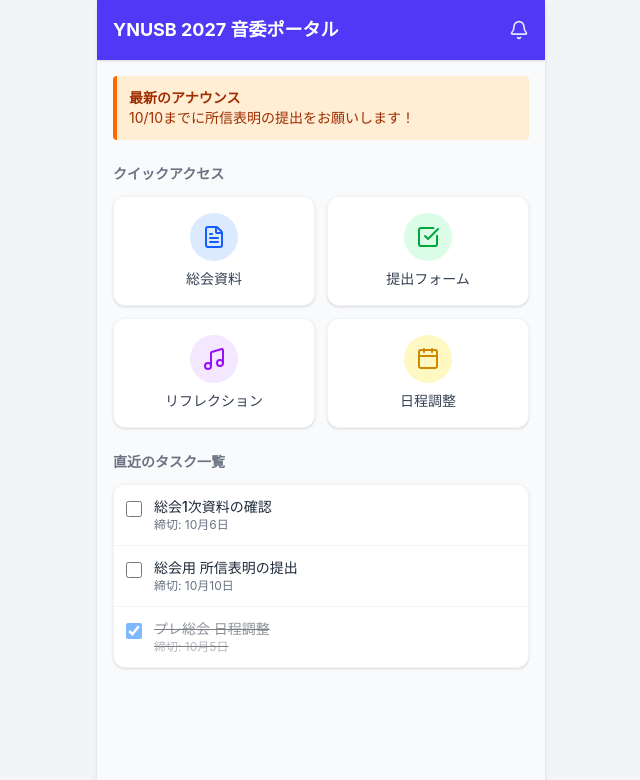
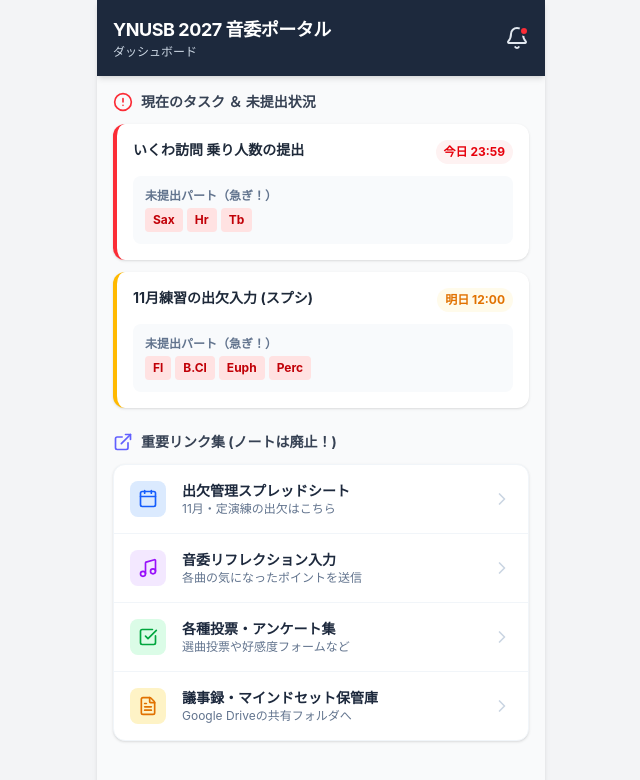
Before and after one commit to shima0823/YNUSB2027Music, a React (Vite) app in the folder committeeLINE/: page / in a window 1280 px wide. Shown: the top 780 px of the page, without its empty margins (319-959 px from the left). Built offline with nearby package versions, Linux system fonts and the light colour scheme.

Commit message:
feat: Add Who's Pending widget and Link Hub based on LINE chat analysis

```diff
--- a/committeeLINE/src/App.jsx
+++ b/committeeLINE/src/App.jsx
@@ -1,81 +1,141 @@
 import { useState } from 'react'
-import { FileText, Calendar, CheckSquare, Music, Bell } from 'lucide-react'
+import { FileText, Calendar, CheckSquare, Music, Bell, ExternalLink, AlertCircle, CheckCircle2, ChevronRight } from 'lucide-react'
 
 function App() {
   const [activeTab, setActiveTab] = useState('home');
 
+  // モックデータ：未提出の状況
+  const pendingTasks = [
+    {
+      id: 1,
+      title: 'いくわ訪問 乗り人数の提出',
+      deadline: '今日 23:59',
+      urgency: 'high',
+      missingParts: ['Sax', 'Hr', 'Tb'],
+      completedParts: ['Fl', 'Cl', 'B.Cl', 'Tp', 'Euph', 'Tuba', 'Perc']
+    },
+    {
+      id: 2,
+      title: '11月練習の出欠入力 (スプシ)',
+      deadline: '明日 12:00',
+      urgency: 'medium',
+      missingParts: ['Fl', 'B.Cl', 'Euph', 'Perc'],
+      completedParts: ['Cl', 'Sax', 'Tp', 'Hr', 'Tb', 'Tuba']
+    }
+  ];
+
   return (
-    <div className="min-h-screen max-w-md mx-auto bg-gray-50 shadow-md flex flex-col relative overflow-hidden">
+    <div className="min-h-screen max-w-md mx-auto bg-gray-50 shadow-md flex flex-col relative overflow-hidden font-sans">
       {/* Header */}
-      <header className="bg-indigo-600 text-white p-4 sticky top-0 z-10 shadow-sm flex items-center justify-between">
-        <h1 className="font-bold text-lg">YNUSB 2027 音委ポータル</h1>
-        <Bell className="w-5 h-5 text-indigo-100" />
+      <header className="bg-slate-800 text-white p-4 sticky top-0 z-10 shadow-md flex items-center justify-between">
+        <div>
+          <h1 className="font-bold text-lg tracking-tight">YNUSB 2027 音委ポータル</h1>
+          <p className="text-xs text-slate-300">ダッシュボード</p>
+        </div>
+        <div className="relative">
+          <Bell className="w-6 h-6 text-slate-200" />
+          <span className="absolute top-0 right-0 w-2.5 h-2.5 bg-red-500 border-2 border-slate-800 rounded-full"></span>
+        </div>
       </header>
 
       {/* Main Content */}
-      <main className="flex-1 p-4 pb-24 overflow-y-auto">
-        {/* Alerts / Announcements */}
-        <div className="bg-orange-100 border-l-4 border-orange-500 text-orange-800 p-3 mb-6 rounded text-sm">
-          <p className="font-bold">最新のアナウンス</p>
-          <p>10/10までに所信表明の提出をお願いします！</p>
-        </div>
+      <main className="flex-1 p-4 pb-24 overflow-y-auto space-y-6">
 
-        <h2 className="text-gray-500 font-semibold text-sm mb-3">クイックアクセス</h2>
+        {/* Feature 1: 「未提出は誰？」ウィジェット */}
+        <section>
+          <div className="flex items-center gap-2 mb-3">
+            <AlertCircle className="w-5 h-5 text-red-500" />
+            <h2 className="text-gray-700 font-bold text-sm">現在のタスク ＆ 未提出状況</h2>
+          </div>
 
-        <div className="grid grid-cols-2 gap-3 mb-6">
-          <a href="#" className="bg-white p-4 rounded-xl shadow-sm border border-gray-100 flex flex-col items-center justify-center gap-2 hover:bg-gray-50 transition">
-            <div className="bg-blue-100 p-3 rounded-full text-blue-600">
-              <FileText className="w-6 h-6" />
-            </div>
-            <span className="text-sm font-medium text-gray-700">総会資料</span>
-          </a>
+          <div className="space-y-3">
+            {pendingTasks.map(task => (
+              <div key={task.id} className={`bg-white rounded-xl shadow-sm border-l-4 p-4 ${task.urgency === 'high' ? 'border-red-500' : 'border-amber-400'}`}>
+                <div className="flex justify-between items-start mb-2">
+                  <h3 className="font-bold text-gray-800 text-sm">{task.title}</h3>
+                  <span className={`text-xs font-bold px-2 py-1 rounded-full ${task.urgency === 'high' ? 'bg-red-50 text-red-600' : 'bg-amber-50 text-amber-600'}`}>
+                    {task.deadline}
+                  </span>
+                </div>
 
-          <a href="#" className="bg-white p-4 rounded-xl shadow-sm border border-gray-100 flex flex-col items-center justify-center gap-2 hover:bg-gray-50 transition">
-            <div className="bg-green-100 p-3 rounded-full text-green-600">
-              <CheckSquare className="w-6 h-6" />
-            </div>
-            <span className="text-sm font-medium text-gray-700">提出フォーム</span>
-          </a>
+                <div className="bg-slate-50 rounded-lg p-3 mt-3">
+                  <p className="text-xs text-slate-500 font-bold mb-1">未提出パート（急ぎ！）</p>
+                  <div className="flex flex-wrap gap-1">
+                    {task.missingParts.map(part => (
+                      <span key={part} className="px-2 py-1 bg-red-100 text-red-700 text-xs font-bold rounded">
+                        {part}
+                      </span>
+                    ))}
+                    {task.missingParts.length === 0 && (
+                      <span className="text-xs text-green-600 flex items-center gap-1"><CheckCircle2 className="w-3 h-3"/>全員提出済</span>
+                    )}
+                  </div>
+                </div>
+              </div>
+            ))}
+          </div>
+        </section>
 
-          <a href="#" className="bg-white p-4 rounded-xl shadow-sm border border-gray-100 flex flex-col items-center justify-center gap-2 hover:bg-gray-50 transition">
-            <div className="bg-purple-100 p-3 rounded-full text-purple-600">
-              <Music className="w-6 h-6" />
-            </div>
-            <span className="text-sm font-medium text-gray-700">リフレクション</span>
-          </a>
+        {/* Feature 4: リンク集の一元化 */}
+        <section>
+          <div className="flex items-center gap-2 mb-3">
+            <ExternalLink className="w-5 h-5 text-indigo-500" />
+            <h2 className="text-gray-700 font-bold text-sm">重要リンク集 (ノートは廃止！)</h2>
+          </div>
 
-          <a href="#" className="bg-white p-4 rounded-xl shadow-sm border border-gray-100 flex flex-col items-center justify-center gap-2 hover:bg-gray-50 transition">
-            <div className="bg-yellow-100 p-3 rounded-full text-yellow-600">
-              <Calendar className="w-6 h-6" />
-            </div>
-            <span className="text-sm font-medium text-gray-700">日程調整</span>
-          </a>
-        </div>
+          <div className="bg-white rounded-xl shadow-sm border border-slate-100 overflow-hidden divide-y divide-slate-100">
 
-        <h2 className="text-gray-500 font-semibold text-sm mb-3">直近のタスク一覧</h2>
-        <div className="bg-white rounded-xl shadow-sm border border-gray-100 divide-y divide-gray-100">
-          <div className="p-3 flex items-start gap-3">
-            <input type="checkbox" className="mt-1 w-4 h-4 text-indigo-600 rounded border-gray-300" />
-            <div>
-              <p className="text-sm font-medium text-gray-800">総会1次資料の確認</p>
-              <p className="text-xs text-gray-500">締切: 10月6日</p>
-            </div>
+            {/* Category 1 */}
+            <a href="#" className="flex items-center p-4 hover:bg-slate-50 active:bg-slate-100 transition">
+              <div className="bg-blue-100 p-2 rounded-lg text-blue-600 mr-4">
+                <Calendar className="w-5 h-5" />
+              </div>
+              <div className="flex-1">
+                <p className="font-bold text-slate-800 text-sm">出欠管理スプレッドシート</p>
+                <p className="text-xs text-slate-500">11月・定演練の出欠はこちら</p>
+              </div>
+              <ChevronRight className="w-5 h-5 text-slate-300" />
+            </a>
+
+            {/* Category 2 */}
+            <a href="#" className="flex items-center p-4 hover:bg-slate-50 active:bg-slate-100 transition">
+              <div className="bg-purple-100 p-2 rounded-lg text-purple-600 mr-4">
+                <Music className="w-5 h-5" />
+              </div>
+              <div className="flex-1">
+                <p className="font-bold text-slate-800 text-sm">音委リフレクション入力</p>
+                <p className="text-xs text-slate-500">各曲の気になったポイントを送信</p>
+              </div>
+              <ChevronRight className="w-5 h-5 text-slate-300" />
+            </a>
+
+            {/* Category 3 */}
+            <a href="#" className="flex items-center p-4 hover:bg-slate-50 active:bg-slate-100 transition">
+              <div className="bg-green-100 p-2 rounded-lg text-green-600 mr-4">
+                <CheckSquare className="w-5 h-5" />
+              </div>
+              <div className="flex-1">
+                <p className="font-bold text-slate-800 text-sm">各種投票・アンケート集</p>
+                <p className="text-xs text-slate-500">選曲投票や好感度フォームなど</p>
+              </div>
+              <ChevronRight className="w-5 h-5 text-slate-300" />
+            </a>
+
+            {/* Category 4 */}
+            <a href="#" className="flex items-center p-4 hover:bg-slate-50 active:bg-slate-100 transition">
+              <div className="bg-amber-100 p-2 rounded-lg text-amber-600 mr-4">
+                <FileText className="w-5 h-5" />
+              </div>
+              <div className="flex-1">
+                <p className="font-bold text-slate-800 text-sm">議事録・マインドセット保管庫</p>
+                <p className="text-xs text-slate-500">Google Driveの共有フォルダへ</p>
+              </div>
+              <ChevronRight className="w-5 h-5 text-slate-300" />
+            </a>
+
           </div>
-          <div className="p-3 flex items-start gap-3">
-            <input type="checkbox" className="mt-1 w-4 h-4 text-indigo-600 rounded border-gray-300" />
-            <div>
-              <p className="text-sm font-medium text-gray-800">総会用 所信表明の提出</p>
-              <p className="text-xs text-gray-500">締切: 10月10日</p>
-            </div>
-          </div>
-          <div className="p-3 flex items-start gap-3 opacity-50">
-            <input type="checkbox" checked readOnly className="mt-1 w-4 h-4 text-indigo-600 rounded border-gray-300" />
-            <div className="line-through">
-              <p className="text-sm font-medium text-gray-800">プレ総会 日程調整</p>
-              <p className="text-xs text-gray-500">締切: 10月5日</p>
-            </div>
-          </div>
-        </div>
+        </section>
+
       </main>
     </div>
   )
```
